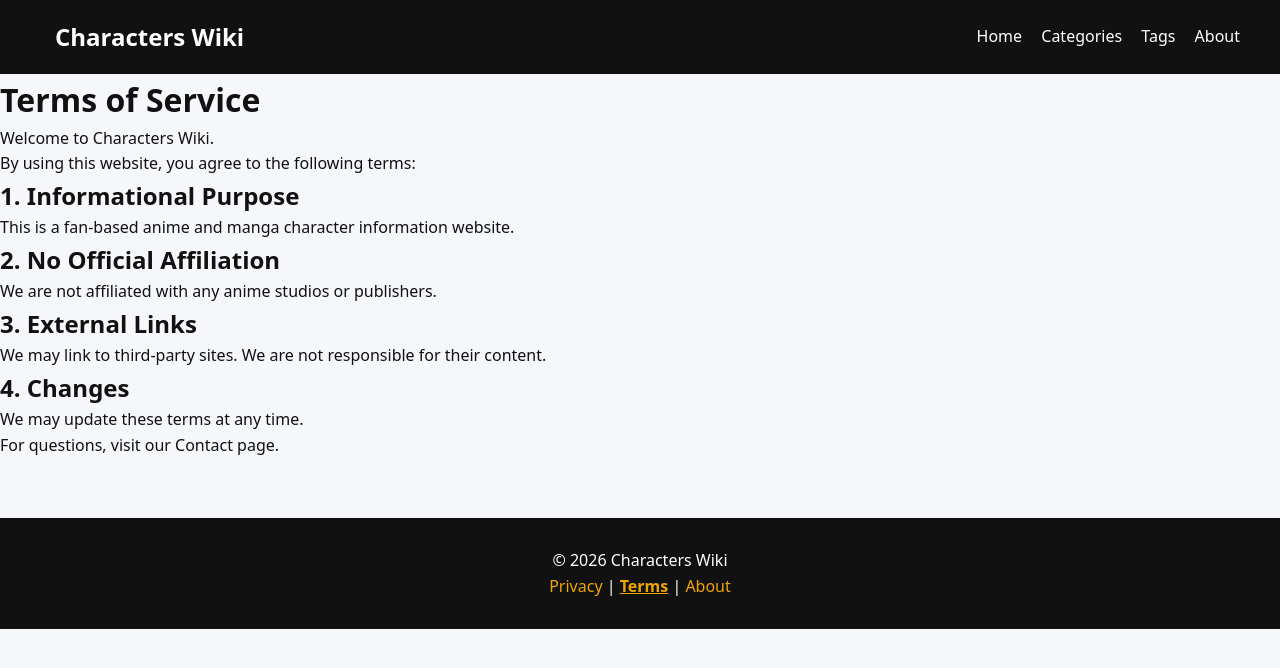
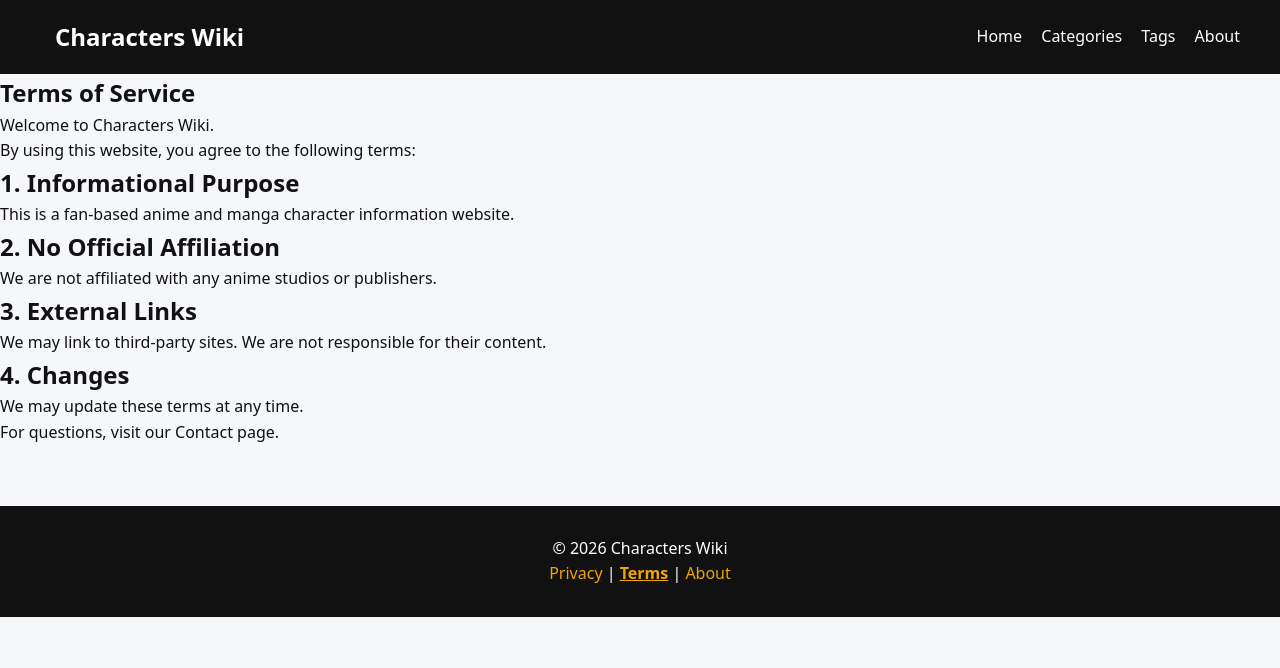
Before and after one commit to characterswiki/characters, a Jekyll site: the page built from terms.md, in a window 1280 px wide. Shown: the top 668 px of the page. Built offline with Jekyll 4.4.1, drawn with Linux system fonts in a browser that asks for light colours.

Commit message:
Update page.html

```diff
--- a/_layouts/page.html
+++ b/_layouts/page.html
@@ -1,7 +1,11 @@
 ---
 layout: default
 ---
-<h1>{{ page.title }}</h1>
-<div class="page-content">
-  {{ content }}
-</div>
+<article class="page">
+    <header class="page__header container">
+        <h1 class="page__title">{{ page.title }}</h1>
+    </header>
+    <div class="page__content container">
+        {{ content }}
+    </div>
+</article>
```
